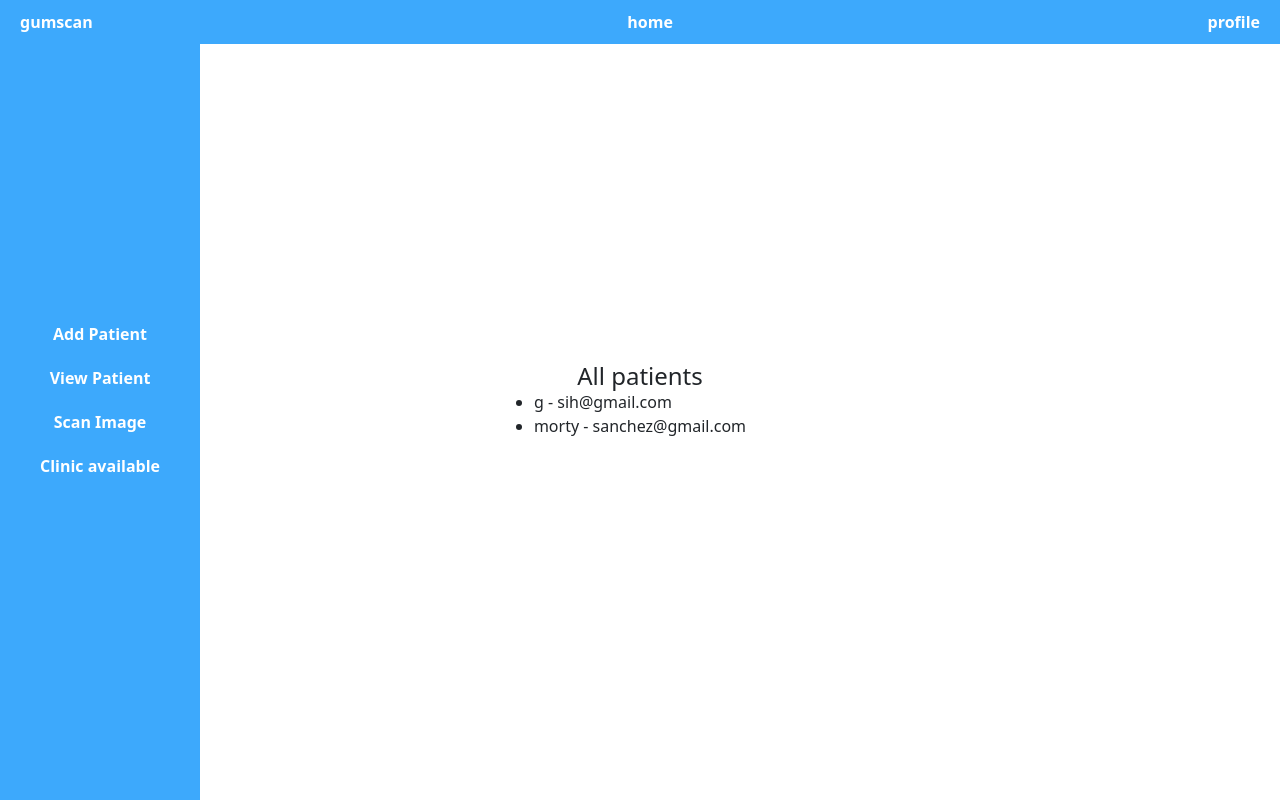
After one commit to trevor-ngugi/133996, a Django app: page /gum-scan/view-patients/ in a window 1280 px wide. The commit adds this page. Run offline with Django 4.2, Linux system fonts and the light colour scheme; data comes from the database, SQL or seed files in the repository; both versions use the stored data as it was after the commit.

Commit message:
added working view functionality

```diff
--- a/DentalProject/gumScanApp/templates/home/hLayout.html
+++ b/DentalProject/gumScanApp/templates/home/hLayout.html
@@ -27,7 +27,7 @@
     <div class="sidebar">
         <ul>
             <li><a href="{% url 'add-patient' %}">Add Patient</a></li>
-            <li><a href="#view">View Patient</a></li>
+            <li><a href="{% url 'view-patients' %}">View Patient</a></li>
             <li><a href="#scan">Scan Image</a></li>
             <li><a href="#clinic">Clinic available</a></li>
         </ul>
--- /dev/null
+++ b/DentalProject/gumScanApp/templates/home/viewPatient.html
@@ -0,0 +1,22 @@
+{% extends "home/hLayout.html" %}
+{% load static %}
+{% block title %}
+<title>view patients</title>
+{% endblock title %}
+{% block styles %}
+<link
+  rel="stylesheet"
+  href="{% static 'webstyles/home.css' %}"
+/>
+{% endblock %}
+{% block body %}
+<div class="content">
+    <h1>All patients</h1>
+    <ul>
+        {% for user in patients %}
+            <li>{{ user.first_name }} - {{ user.email }}</li>
+        {% endfor %}
+    </ul>
+</div>
+
+{% endblock %}
--- a/DentalProject/gumScanApp/urls.py
+++ b/DentalProject/gumScanApp/urls.py
@@ -8,4 +8,5 @@ urlpatterns = [
     path('home/', views.home, name='home'),
     path('logout/', views.user_logout, name='logout'),
     path('add-patient/', views.add_patient, name='add-patient'),
+    path('view-patients/', views.view_patients, name='view-patients'),
 ]
--- a/DentalProject/gumScanApp/views.py
+++ b/DentalProject/gumScanApp/views.py
@@ -2,6 +2,7 @@ from django.shortcuts import render,redirect
 from django.http import HttpResponse
 from .forms import RegistrationForm,LoginForm,PatientForm
 from django.contrib.auth import login,authenticate,logout
+from .models import Patient
 # Create your views here.
 
 def index(request):
@@ -48,3 +49,7 @@ def add_patient(request):
     else:
         form = PatientForm()
     return render(request, "home/addPatient.html", {'form': form})
+
+def view_patients(request):
+    patients = Patient.objects.all()
+    return render(request, 'home/viewPatient.html', {'patients': patients})
```
Also changed, not shown: DentalProject/db.sqlite3.
